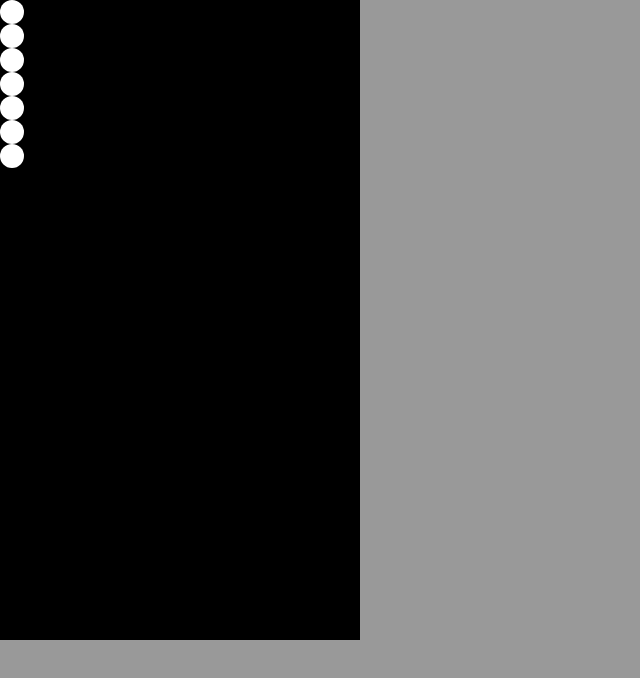
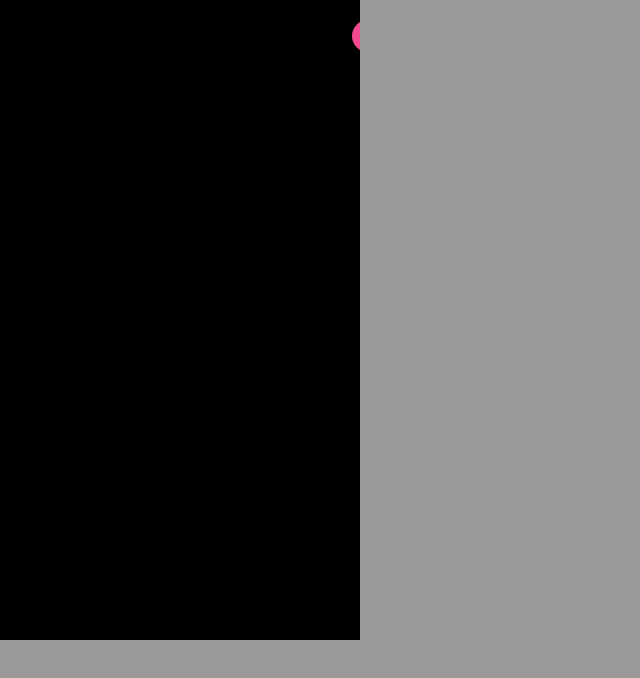
Before and after one commit to takustaqu/polarium_design, a plain HTML site: page draw.html in a window 1280 px wide. Shown: the whole page, without its empty margins (0-640 px from the left). Drawn offline with Linux system fonts and the light colour scheme.

Commit message:
add color-picker animation.

```diff
--- a/draw.html
+++ b/draw.html
@@ -13,18 +13,32 @@
 <div id="display">
 	<div id="touch-area">
 		<ul id="color-palette">
-			<li class="color-pink"></li>
-			<li class="color-yellow"></li>
-			<li class="color-blue"></li>
-			<li class="color-green"></li>
-			<li class="color-white"></li>
-			<li class="color-rainbow"></li>
+			<li class="color color-pink selected"></li>
+			<li class="color color-yellow"></li>
+			<li class="color color-blue"></li>
+			<li class="color color-green"></li>
+			<li class="color color-white"></li>
+			<li class="color color-rainbow"></li>
 			<li class="mirror-toggle"></li>
 		</ul>
 	</div>
 </div>
 
 
+<script>
+	$("#display").on({"click":function(){
+		$("#color-palette").toggleClass("opened");
+	}});
+
+	$("#color-palette .color").on({"click":function(e){
+		e.preventDefault();
+		$("#color-palette .color").removeClass("selected");
+		$(this).addClass("selected");
+		return false;
+	}})
+</script>
+
+
 
 </body>
 </html>
--- a/sass/common.scss
+++ b/sass/common.scss
@@ -10,8 +10,10 @@ body {
 	color:#FFF;
 
 	#display {
+		position:relative;
 		width:360px;
 		height:640px;
 		background-color:#000;
+		overflow:hidden;
 	}
 }
--- a/sass/draw.scss
+++ b/sass/draw.scss
@@ -1,6 +1,12 @@
 @import url(common.css);
 
 ul#color-palette {
+
+	width:32px;
+	right:0;
+	position:absolute;
+	padding:16px;
+
 	& , >li {
 		list-style-type: none;
 	}
@@ -9,8 +15,61 @@ ul#color-palette {
 		display:block;
 		border-radius:32px;
 		background-color:#FFF;
-		width:24px;
-		height:24px;
+		width:32px;
+		height:32px;
+		margin-top:4px;
+		margin-bottom:4px;
+		position:relative;
+
+		&.color-pink {background-color:#F14A90;}
+		&.color-yellow {background-color:#FEE333;}
+		&.color-blue {background-color:#157ECA;}
+		&.color-green {background-color:#53C65A;}
+		&.color-white {background-color:#FFFFFF;}
+		&.color-rainbow {}
+		&.mirror-toggle {}
+	}
+
+	& > li {
+		right:-40px;
+		&:nth-child(0){transition:transform 0.1s ease-out,right 0.2s ease-out 0.0s;}
+		&:nth-child(1){transition:transform 0.1s ease-out,right 0.2s ease-out 0.025s;}
+		&:nth-child(2){transition:transform 0.1s ease-out,right 0.2s ease-out 0.05s;}
+		&:nth-child(3){transition:transform 0.1s ease-out,right 0.2s ease-out 0.075s;}
+		&:nth-child(4){transition:transform 0.1s ease-out,right 0.2s ease-out 0.1s;}
+		&:nth-child(5){transition:transform 0.1s ease-out,right 0.2s ease-out 0.125s;}
+		&:nth-child(6){transition:transform 0.1s ease-out,right 0.2s ease-out 0.15s;}
+		&:nth-child(7){transition:transform 0.1s ease-out,right 0.2s ease-out 0.175s;}
+	}
+	&.opened > li {
+
+		right:0;
+	}
+
+	>li.color {
+		transform:scale(0.5);
+		// transition:transform 0.1s ease-in-out;
+	}
+
+	>li.mirror-toggle {
+		height:64px;
+		position:relative;
+		top:8px;
+		right:-48px;
+	}
+
+	&.opened >li.mirror-toggle {
+		right:0;
+	}
+
+	>li.color.selected ,>li.color:hover {
+		transform:scale(1);
 	}
 
 }
+
+ul#color-palette {
+}
+
+ul#color-palette.opened {
+}
```
Also changed, not shown: stylesheets/common.css, stylesheets/draw.css.
